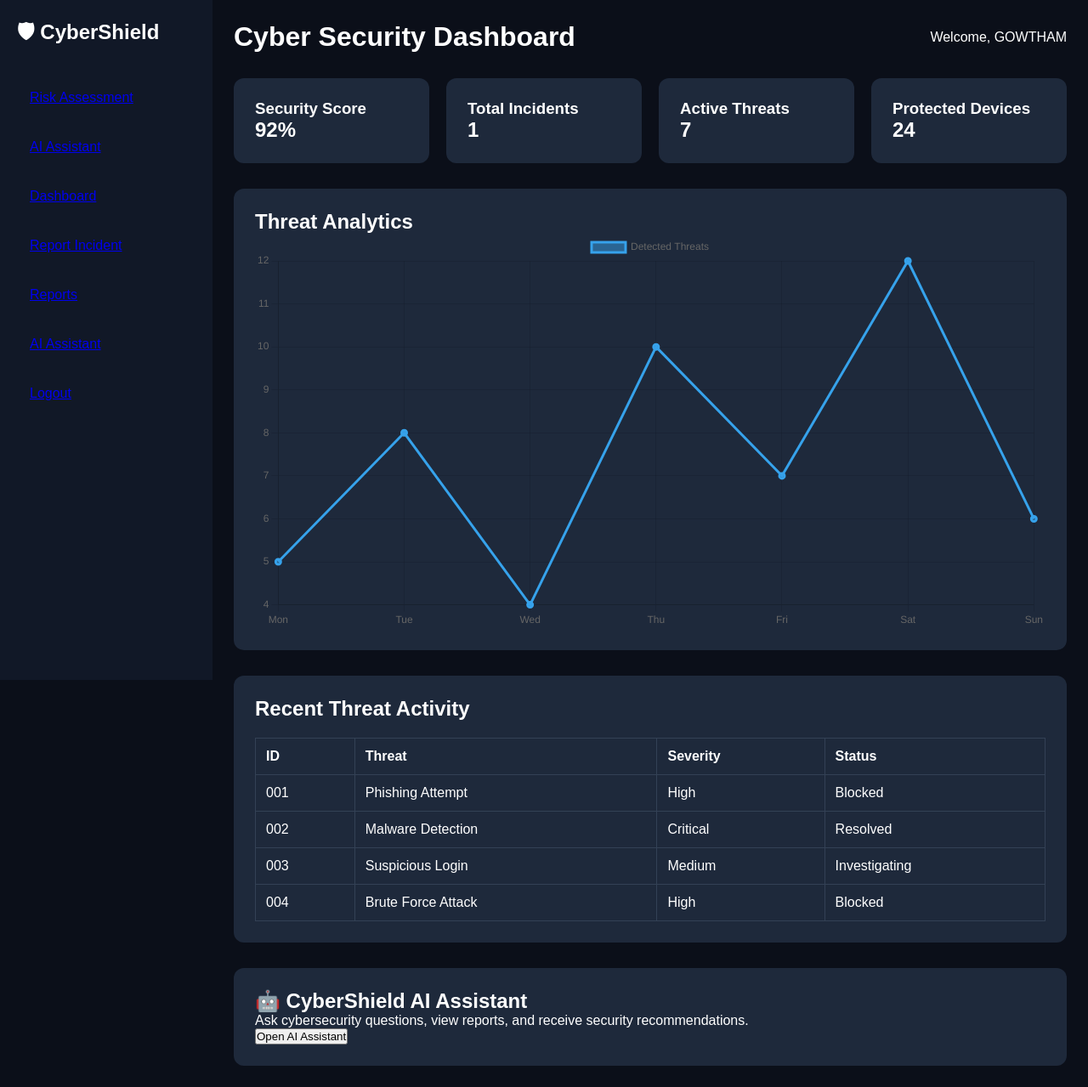
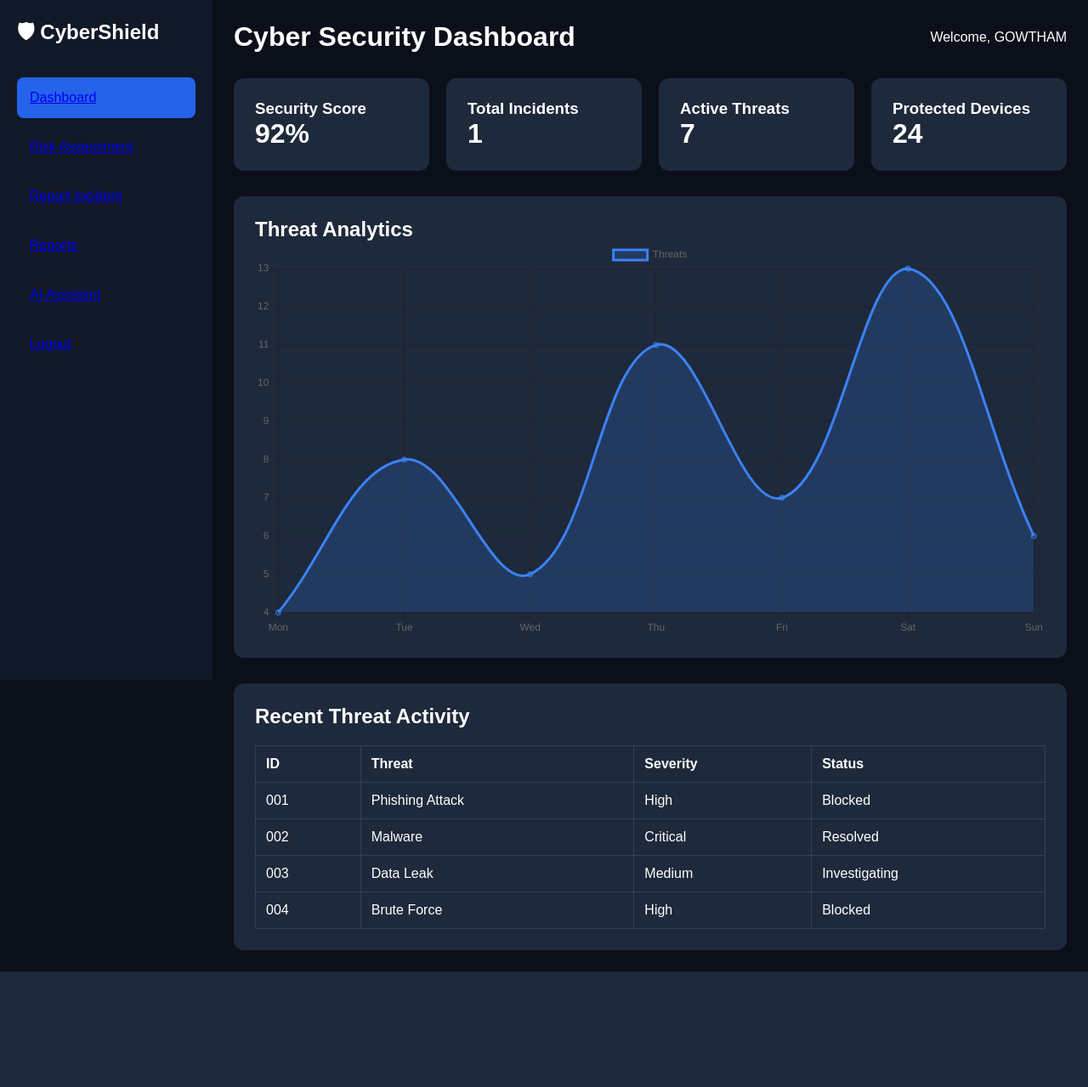
Before and after one commit to GOWTHAM9968/CyberShield, a Flask app: page /dashboard in a window 1280 px wide. Shown: the whole page at 85% size. After the commit the page ends 1143 px from the top, so only its background shows below. Run offline with Flask 3, Linux system fonts and the light colour scheme; a user stored in the database is signed in; data comes from the database, SQL or seed files in the repository.

Commit message:
Day 10 Threat Analytics Dashboard

```diff
--- a/templates/dashboard.html
+++ b/templates/dashboard.html
@@ -1,46 +1,54 @@
 <!DOCTYPE html>
-<html lang="en">
+<html>
 
 <head>
-    <meta charset="UTF-8">
-    <meta name="viewport" content="width=device-width, initial-scale=1.0">
+
     <title>CyberShield Dashboard</title>
 
     <link rel="stylesheet"
     href="{{ url_for('static', filename='css/dashboard.css') }}">
 
     <script src="https://cdn.jsdelivr.net/npm/chart.js"></script>
+
 </head>
 
 <body>
 
 <div class="container">
 
-    <!-- Sidebar -->
-
     <div class="sidebar">
 
         <h2>🛡 CyberShield</h2>
 
         <ul>
-            <li><a href="/risk">Risk Assessment</a></li>
-            <li><a href="/assistant">AI Assistant</a></li>
 
-            <li><a href="/dashboard">Dashboard</a></li>
+            <li class="active">
+                <a href="/dashboard">Dashboard</a>
+            </li>
 
-            <li><a href="/report">Report Incident</a></li>
+            <li>
+                <a href="/risk">Risk Assessment</a>
+            </li>
 
-            <li><a href="/reports">Reports</a></li>
+            <li>
+                <a href="/report">Report Incident</a>
+            </li>
 
-            <li><a href="/assistant">AI Assistant</a></li>
+            <li>
+                <a href="/reports">Reports</a>
+            </li>
 
-            <li><a href="/logout">Logout</a></li>
+            <li>
+                <a href="/assistant">AI Assistant</a>
+            </li>
+
+            <li>
+                <a href="/logout">Logout</a>
+            </li>
 
         </ul>
 
     </div>
-
-    <!-- Main Content -->
 
     <div class="main-content">
 
@@ -52,33 +60,29 @@
 
         </div>
 
-        <!-- Cards -->
-
         <div class="cards">
 
             <div class="card">
                 <h3>Security Score</h3>
-                <h2>92%</h2>
+                <h1>92%</h1>
             </div>
 
             <div class="card">
                 <h3>Total Incidents</h3>
-                <h2>{{ total_incidents }}</h2>
+                <h1>{{ total_incidents }}</h1>
             </div>
 
             <div class="card">
                 <h3>Active Threats</h3>
-                <h2>7</h2>
+                <h1>7</h1>
             </div>
 
             <div class="card">
                 <h3>Protected Devices</h3>
-                <h2>24</h2>
+                <h1>24</h1>
             </div>
 
         </div>
-
-        <!-- Chart -->
 
         <div class="chart-container">
 
@@ -87,8 +91,6 @@
             <canvas id="threatChart"></canvas>
 
         </div>
-
-        <!-- Threat Table -->
 
         <div class="table-container">
 
@@ -105,50 +107,33 @@
 
                 <tr>
                     <td>001</td>
-                    <td>Phishing Attempt</td>
+                    <td>Phishing Attack</td>
                     <td>High</td>
                     <td>Blocked</td>
                 </tr>
 
                 <tr>
                     <td>002</td>
-                    <td>Malware Detection</td>
+                    <td>Malware</td>
                     <td>Critical</td>
                     <td>Resolved</td>
                 </tr>
 
                 <tr>
                     <td>003</td>
-                    <td>Suspicious Login</td>
+                    <td>Data Leak</td>
                     <td>Medium</td>
                     <td>Investigating</td>
                 </tr>
 
                 <tr>
                     <td>004</td>
-                    <td>Brute Force Attack</td>
+                    <td>Brute Force</td>
                     <td>High</td>
                     <td>Blocked</td>
                 </tr>
 
             </table>
-
-        </div>
-
-        <!-- AI Assistant -->
-
-        <div class="ai-box">
-
-            <h2>🤖 CyberShield AI Assistant</h2>
-
-            <p>
-                Ask cybersecurity questions, view reports,
-                and receive security recommendations.
-            </p>
-
-            <a href="/assistant">
-                <button>Open AI Assistant</button>
-            </a>
 
         </div>
 
@@ -178,19 +163,17 @@ new Chart(ctx, {
 
 datasets: [{
 
-            label: 'Detected Threats',
+label: 'Threats',
 
-            data: [
-                5,
-                8,
-                4,
-                10,
-                7,
-                12,
-                6
-            ],
+data: [4,8,5,11,7,13,6],
 
-            borderWidth: 3
+borderColor: '#3b82f6',
+
+backgroundColor: 'rgba(59,130,246,0.2)',
+
+fill:true,
+
+tension:0.4
 
 }]
 }
```
Lines whose indentation alone changed are shown as unchanged.
